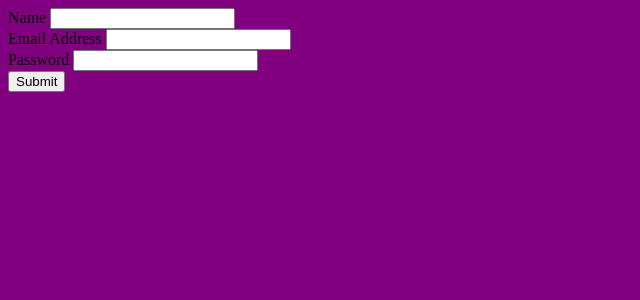
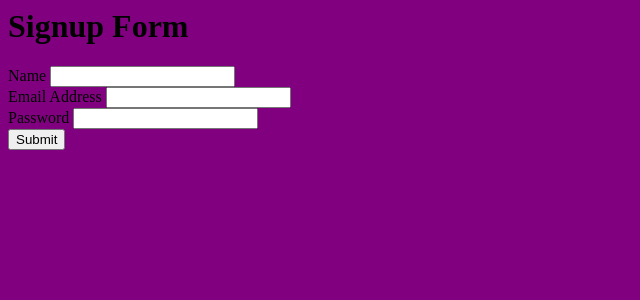
Before and after one commit to akshaystacks8080/filepump, a Flask app: page /signup in a window 1280 px wide. Shown: the top 300 px of the page, without its empty margins (0-640 px from the left). Run offline with Flask 2, Linux system fonts and the light colour scheme.

Commit message:
Add header to forms

```diff
--- a/templates/login.html
+++ b/templates/login.html
@@ -7,6 +7,7 @@
 
   <body>
     <div class="login_block">
+      <h1>Login Form</h1>
       <form action="/login" method="post">
         <div class="form_element">
           <label for="email">Email Address</label>
--- a/templates/signup.html
+++ b/templates/signup.html
@@ -7,6 +7,7 @@
 
   <body>
     <div class="signup_block">
+      <h1>Signup Form</h1>
       <form action="/signup" method="post">
         <div class="form_element">
           <label for="name">Name</label>
```
